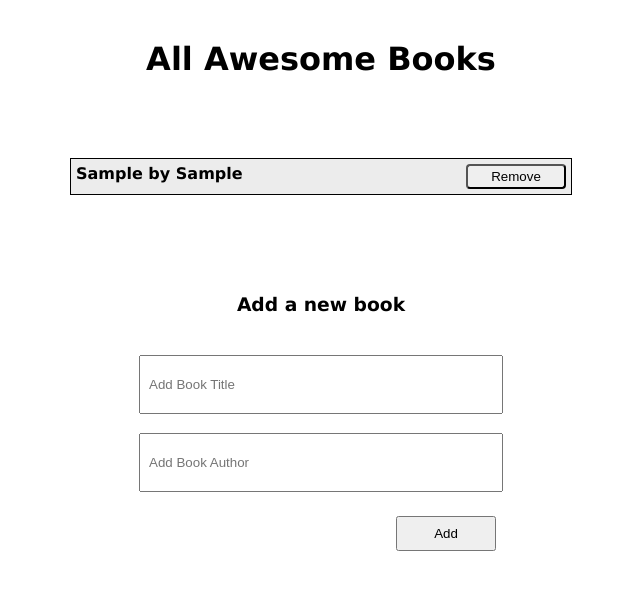
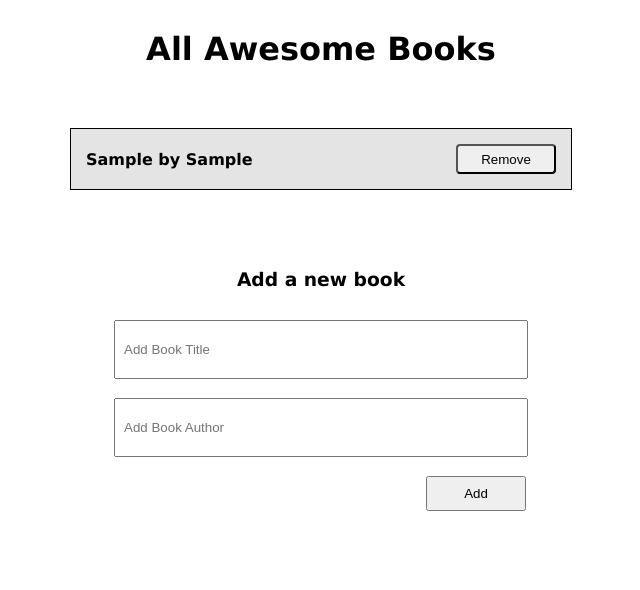
Before and after one commit to HamzaAnwar1998/Aweosome-Books, a website: page index.html in a window 1280 px wide. Both pictures are taken after typing "Sample", "Sample" into the empty fields and a click on the button "Add". Shown: the whole page, without its empty margins (319-959 px from the left). Drawn offline with Linux system fonts and the light colour scheme.

Commit message:
add some styles

```diff
--- a/app.js
+++ b/app.js
@@ -1,6 +1,7 @@
 /* eslint-disable max-classes-per-file */
 /* eslint-disable no-unused-vars */
 /* eslint-disable no-use-before-define */
+
 class Store {
   // getting books from LS
   static getBooks() {
--- a/styles.css
+++ b/styles.css
@@ -16,11 +16,11 @@
 }
 
 .main-heading{
-    margin: 40px 0;
+    margin: 30px 0;
 }
 
 .booklist-container{
-    margin: 40px 0;
+    margin: 30px 0;
     width: 500px;
     border: 1px solid;
 }
@@ -28,8 +28,8 @@
 .booklist-container .table{
     display:flex;
     justify-content:space-between;
-    text-align:center;
-    padding:5px;
+    align-items:center;
+    padding:15px;
 }
 
 .table:nth-child(even) {
@@ -37,23 +37,39 @@
 }
 
 .table:nth-child(odd) {
-    background-color: #ececec;
+    background-color: #e4e4e4;
 }
 
 .bt1{
-    margin-top: 0;
-    display: contents;
+    font-size: 16px;
+    font-weight: 600;
+}
+
+.remove-btn{
+    width: 100px;
+    height: 30px;
+    border-radius: 4px;
+    cursor: pointer;
+    outline: none;
 }
 
 .addbooks-form{
     display: flex;
     flex-direction: column;
     align-items: center;
-    width: 350px;
+    width: 400px;
 }
 
 .form-heading{
-    margin: 40px 0;
+    margin: 30px 0;
+}
+
+.addbooks-form input{
+    width: 100%;
+    height: 45px;
+    text-indent: 3px;
+    outline: none;
+    padding: 5px;
 }
 
 .btn-div{
@@ -63,24 +79,10 @@
     align-items: center;
 }
 
-.remove-btn{
-    width: 100px;
-    height: 25px;
-    border-radius: 4px;
-    align-self: flex-end;
-}
-
 .btn-div .submit-btn{
     width: 100px;
     height: 35px;
     outline: none;
-    margin-top: 5px;
+    cursor: pointer;
+    margin-right: -5px;
 }
-
-.addbooks-form input{
-    width: 100%;
-    height: 45px;
-    text-indent: 3px;
-    outline: none;
-    padding: 5px;
-}
```
